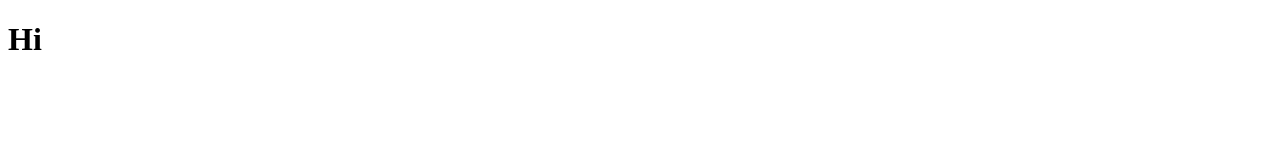
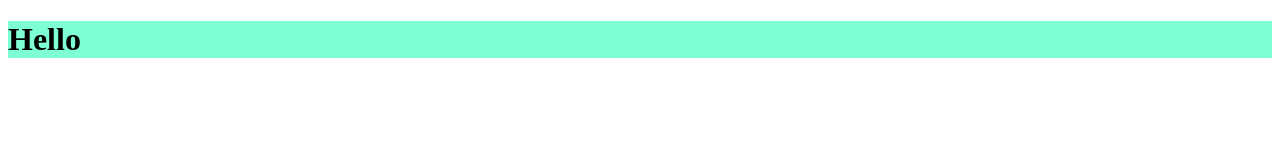
Before and after one commit to lubnafathima/react-igniting, a React app: page / in a window 1280 px wide. Built offline with nearby package versions, Linux system fonts and the light colour scheme.

Commit message:
feat: react component, component composition and styles

```diff
--- a/App.js
+++ b/App.js
@@ -1,10 +1,16 @@
 import React from "react";
 import ReactDOM from "react-dom";
 
-const heading = React.createElement("h1", { id: "heading" }, "Hello");
+const Title = () => <h1 className="title">Hello</h1>;
 
-const jsxHeading = <h1 className="hi">Hi</h1>;
+const Header = () => {
+  return (
+    <div className="header">
+      <Title />
+    </div>
+  );
+};
 
 const root = ReactDOM.createRoot(document.getElementById("root"));
 
-root.render(jsxHeading);
+root.render(<Header />);
--- /dev/null
+++ b/index.css
@@ -0,0 +1,3 @@
+#root {
+    background-color: aquamarine;
+}
--- a/index.html
+++ b/index.html
@@ -4,6 +4,7 @@
     <meta charset="UTF-8">
     <meta name="viewport" content="width=device-width, initial-scale=1.0">
     <title>React App</title>
+    <link rel="stylesheet" href="./index.css">
 </head>
 <body>
     <div id="root"></div>
```
